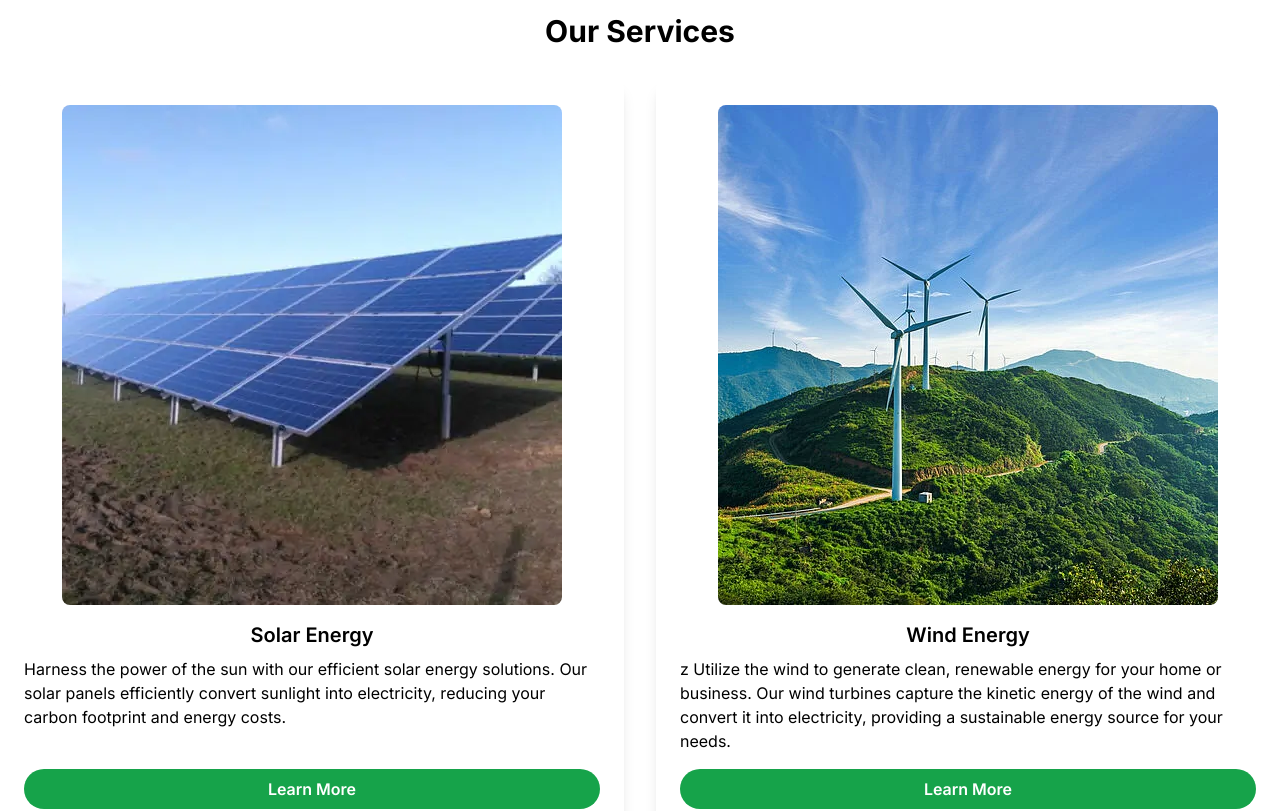
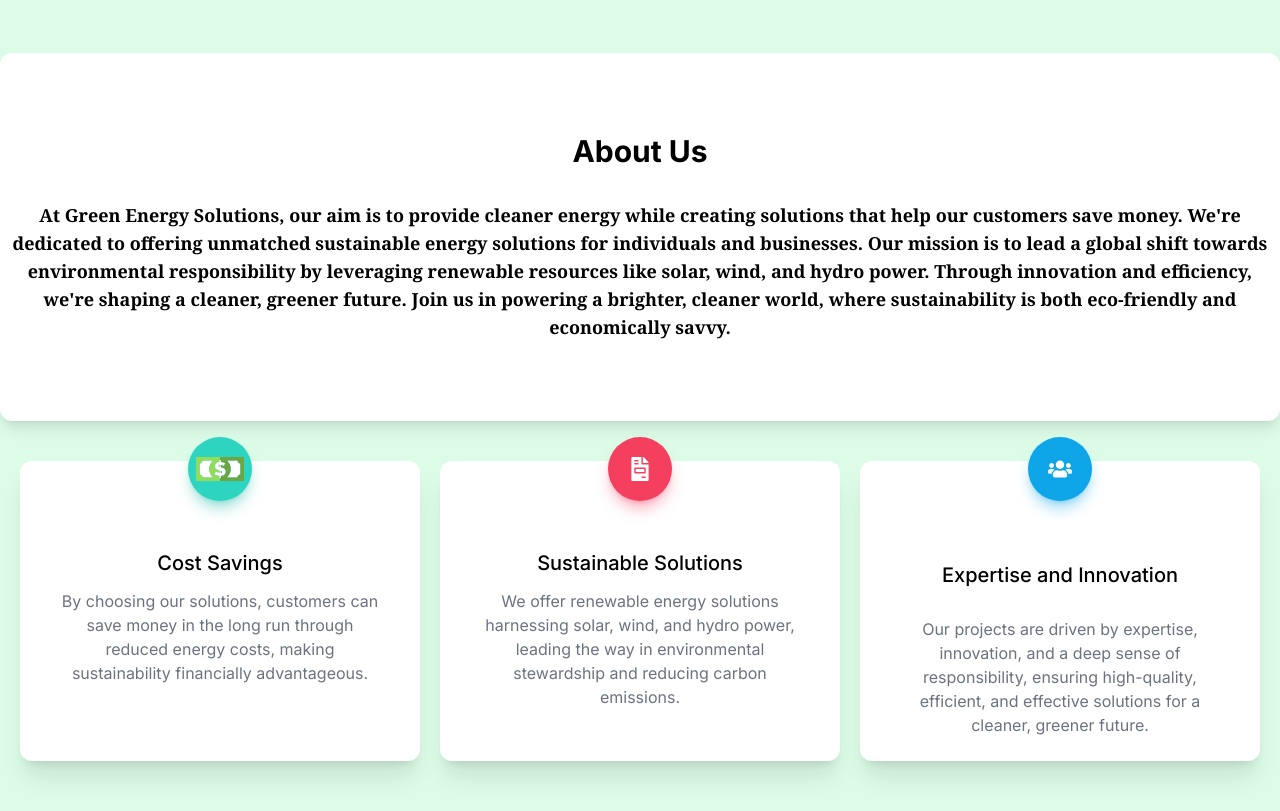
Before and after one commit to zYasser/Capstone, a Next.js app in the folder front-end/: page / in a window 1280 px wide. Shown: the part 720-1531 px from the top of the page. Built offline with nearby package versions, Linux system fonts and the light colour scheme.

Commit message:
Update Main Page

```diff
--- a/front-end/app/forget-password/page.js
+++ b/front-end/app/forget-password/page.js
@@ -31,9 +31,9 @@
         backgroundPosition: "center",
       }}
     >
-      <div className="bg-black p-8 rounded-lg shadow-md">
-        <h2 className="text-2xl text-white font-bold mb-4">Forgot Password</h2>
-        <label htmlFor="email" className="block mb-2 text-white">
+      <div className="bg-slate-50 p-8 rounded-lg shadow-md">
+        <h2 className="text-2xl text-black font-bold mb-4">Forgot Password</h2>
+        <label htmlFor="email" className="block mb-2 text-black">
           Enter your email:
         </label>
         <input
@@ -50,7 +50,9 @@
         >
           Send Reset Password
         </button>
-        {message && <p className="text-white mt-4">{message}</p>}
+        {message && (
+          <p className="text-green mt-4 text-lime-600 font-bold">{message}</p>
+        )}
       </div>
     </div>
   );
--- a/front-end/app/login/page.js
+++ b/front-end/app/login/page.js
@@ -88,13 +88,7 @@
           backgroundPosition: "center",
         }}
       >
-        <div className=" bg-black px-20 py-40 rounded-3xl max-w-md flex flex-col items-center">
-          <img
-            className="rounded-full w-60 h-60 mb-8"
-            src="https://static.vecteezy.com/system/resources/thumbnails/003/067/839/small/eco-green-leaf-icon-in-light-bulb-free-vector.jpg"
-            alt="image description"
-          />
-
+        <div className=" bg-slate-50 px-20 py-40 rounded-3xl max-w-md flex flex-col items-center">
           <form onSubmit={handleSubmit} className="flex flex-col items-center">
             <input
               type="email"
--- a/front-end/app/page.jsx
+++ b/front-end/app/page.jsx
@@ -4,6 +4,7 @@
 import Footer from "@/components/Footer";
 import NavBar from "@/components/NavBar";
 import greenPlantImage from "../public/green-energy.jpg";
+import Card from "@/components/Card";
 
 export default function Home() {
   return (
@@ -33,6 +34,26 @@
             </div>
           </div>
         </header>
+
+        <section class="bg-green-100 py-16">
+          <div class="container my-10 bg-white shadow-lg mx-auto py-20 px-3 rounded-xl">
+            <h2 class="text-3xl font-bold mb-8 text-center">About Us</h2>
+            <p class="text-lg text-center font-serif font-bold ">
+              At Green Energy Solutions, our aim is to provide cleaner energy
+              while creating solutions that help our customers save money. We're
+              dedicated to offering unmatched sustainable energy solutions for
+              individuals and businesses. Our mission is to lead a global shift
+              towards environmental responsibility by leveraging renewable
+              resources like solar, wind, and hydro power. Through innovation
+              and efficiency, we're shaping a cleaner, greener future. Join us
+              in powering a brighter, cleaner world, where sustainability is
+              both eco-friendly and economically savvy.
+            </p>
+          </div>
+          <div className="m-5">
+            <Card />
+          </div>
+        </section>
         <section className="py-16">
           <div className="container mx-auto">
             <h2 className="text-3xl font-bold mb-8 text-center">
--- a/front-end/app/signup/page.js
+++ b/front-end/app/signup/page.js
@@ -98,7 +98,7 @@
           backgroundPosition: "center",
         }}
       >
-        <div className="bg-black px-40 py-40 rounded-3xl max-w-md flex flex-col items-center">
+        <div className="bg-slate-50 px-40 py-40 rounded-3xl max-w-md flex flex-col items-center">
           <h2 className="mt-6 text-center text-3xl font-extrabold text-black">
             Sign up
           </h2>
--- /dev/null
+++ b/front-end/components/Card.jsx
@@ -0,0 +1,73 @@
+const Card = () => {
+  return (
+    <div className="grid gap-12 md:grid-cols-3 md:gap-5 my-3">
+      <div className="rounded-xl bg-white p-6 text-center shadow-xl">
+        <div className="mx-auto flex h-16 w-16 -translate-y-12 transform items-center justify-center rounded-full bg-teal-400 shadow-lg shadow-teal-500/40">
+          <img src="./money.svg" alt="" className="h-3/4" />
+        </div>
+        <h1 className="text-darken mb-3 text-xl font-medium lg:px-14">
+          Cost Savings
+        </h1>
+        <p className="px-4 text-gray-500">
+          By choosing our solutions, customers can save money in the long run
+          through reduced energy costs, making sustainability financially
+          advantageous.
+        </p>
+      </div>
+      <div
+        data-aos-delay="150"
+        className="rounded-xl bg-white p-6 text-center shadow-xl"
+      >
+        <div className="mx-auto flex h-16 w-16 -translate-y-12 transform items-center justify-center rounded-full shadow-lg bg-rose-500 shadow-rose-500/40">
+          <svg
+            viewBox="0 0 33 46"
+            fill="none"
+            xmlns="http://www.w3.org/2000/svg"
+            className="h-6 w-6 text-white"
+          >
+            <path
+              d="M24.75 23H8.25V28.75H24.75V23ZM32.3984 9.43359L23.9852 0.628906C23.5984 0.224609 23.0742 0 22.5242 0H22V11.5H33V10.952C33 10.3859 32.7852 9.83789 32.3984 9.43359ZM19.25 12.2188V0H2.0625C0.919531 0 0 0.961328 0 2.15625V43.8438C0 45.0387 0.919531 46 2.0625 46H30.9375C32.0805 46 33 45.0387 33 43.8438V14.375H21.3125C20.1781 14.375 19.25 13.4047 19.25 12.2188ZM5.5 6.46875C5.5 6.07164 5.80766 5.75 6.1875 5.75H13.0625C13.4423 5.75 13.75 6.07164 13.75 6.46875V7.90625C13.75 8.30336 13.4423 8.625 13.0625 8.625H6.1875C5.80766 8.625 5.5 8.30336 5.5 7.90625V6.46875ZM5.5 12.2188C5.5 11.8216 5.80766 11.5 6.1875 11.5H13.0625C13.4423 11.5 13.75 11.8216 13.75 12.2188V13.6562C13.75 14.0534 13.4423 14.375 13.0625 14.375H6.1875C5.80766 14.375 5.5 14.0534 5.5 13.6562V12.2188ZM27.5 39.5312C27.5 39.9284 27.1923 40.25 26.8125 40.25H19.9375C19.5577 40.25 19.25 39.9284 19.25 39.5312V38.0938C19.25 37.6966 19.5577 37.375 19.9375 37.375H26.8125C27.1923 37.375 27.5 37.6966 27.5 38.0938V39.5312ZM27.5 21.5625V30.1875C27.5 30.9817 26.8847 31.625 26.125 31.625H6.875C6.11531 31.625 5.5 30.9817 5.5 30.1875V21.5625C5.5 20.7683 6.11531 20.125 6.875 20.125H26.125C26.8847 20.125 27.5 20.7683 27.5 21.5625Z"
+              fill="white"
+            ></path>
+          </svg>
+        </div>
+        <h1 className="text-darken mb-3 text-xl font-medium lg:px-14 ">
+          Sustainable Solutions
+        </h1>
+        <p className="px-4 text-gray-500">
+          We offer renewable energy solutions harnessing solar, wind, and hydro
+          power, leading the way in environmental stewardship and reducing
+          carbon emissions.
+        </p>
+      </div>
+      <div
+        data-aos-delay="300"
+        className="rounded-xl bg-white p-6 text-center shadow-xl"
+      >
+        <div className="mx-auto flex h-16 w-16 -translate-y-12 transform items-center justify-center rounded-full shadow-lg bg-sky-500 shadow-sky-500/40">
+          <svg
+            viewBox="0 0 55 44"
+            fill="none"
+            xmlns="http://www.w3.org/2000/svg"
+            class="h-6 w-6 text-white"
+          >
+            <path
+              d="M8.25 19.25C11.2836 19.25 13.75 16.7836 13.75 13.75C13.75 10.7164 11.2836 8.25 8.25 8.25C5.21641 8.25 2.75 10.7164 2.75 13.75C2.75 16.7836 5.21641 19.25 8.25 19.25ZM46.75 19.25C49.7836 19.25 52.25 16.7836 52.25 13.75C52.25 10.7164 49.7836 8.25 46.75 8.25C43.7164 8.25 41.25 10.7164 41.25 13.75C41.25 16.7836 43.7164 19.25 46.75 19.25ZM49.5 22H44C42.4875 22 41.1211 22.6102 40.1242 23.5984C43.5875 25.4977 46.0453 28.9266 46.5781 33H52.25C53.7711 33 55 31.7711 55 30.25V27.5C55 24.4664 52.5336 22 49.5 22ZM27.5 22C32.8195 22 37.125 17.6945 37.125 12.375C37.125 7.05547 32.8195 2.75 27.5 2.75C22.1805 2.75 17.875 7.05547 17.875 12.375C17.875 17.6945 22.1805 22 27.5 22ZM34.1 24.75H33.3867C31.5992 25.6094 29.6141 26.125 27.5 26.125C25.3859 26.125 23.4094 25.6094 21.6133 24.75H20.9C15.4344 24.75 11 29.1844 11 34.65V37.125C11 39.4023 12.8477 41.25 15.125 41.25H39.875C42.1523 41.25 44 39.4023 44 37.125V34.65C44 29.1844 39.5656 24.75 34.1 24.75ZM14.8758 23.5984C13.8789 22.6102 12.5125 22 11 22H5.5C2.46641 22 0 24.4664 0 27.5V30.25C0 31.7711 1.22891 33 2.75 33H8.41328C8.95469 28.9266 11.4125 25.4977 14.8758 23.5984Z"
+              fill="white"
+            ></path>
+          </svg>
+        </div>
+        <h1 className="text-darken mb-3 pt-3 text-xl font-medium lg:h-14 lg:px-14">
+          Expertise and Innovation
+        </h1>
+        <p className="px-4 text-gray-500">
+          Our projects are driven by expertise, innovation, and a deep sense of
+          responsibility, ensuring high-quality, efficient, and effective
+          solutions for a cleaner, greener future.
+        </p>
+      </div>
+    </div>
+  );
+};
+
+export default Card;
```
Also changed, not shown: front-end/public/money.svg (added).
